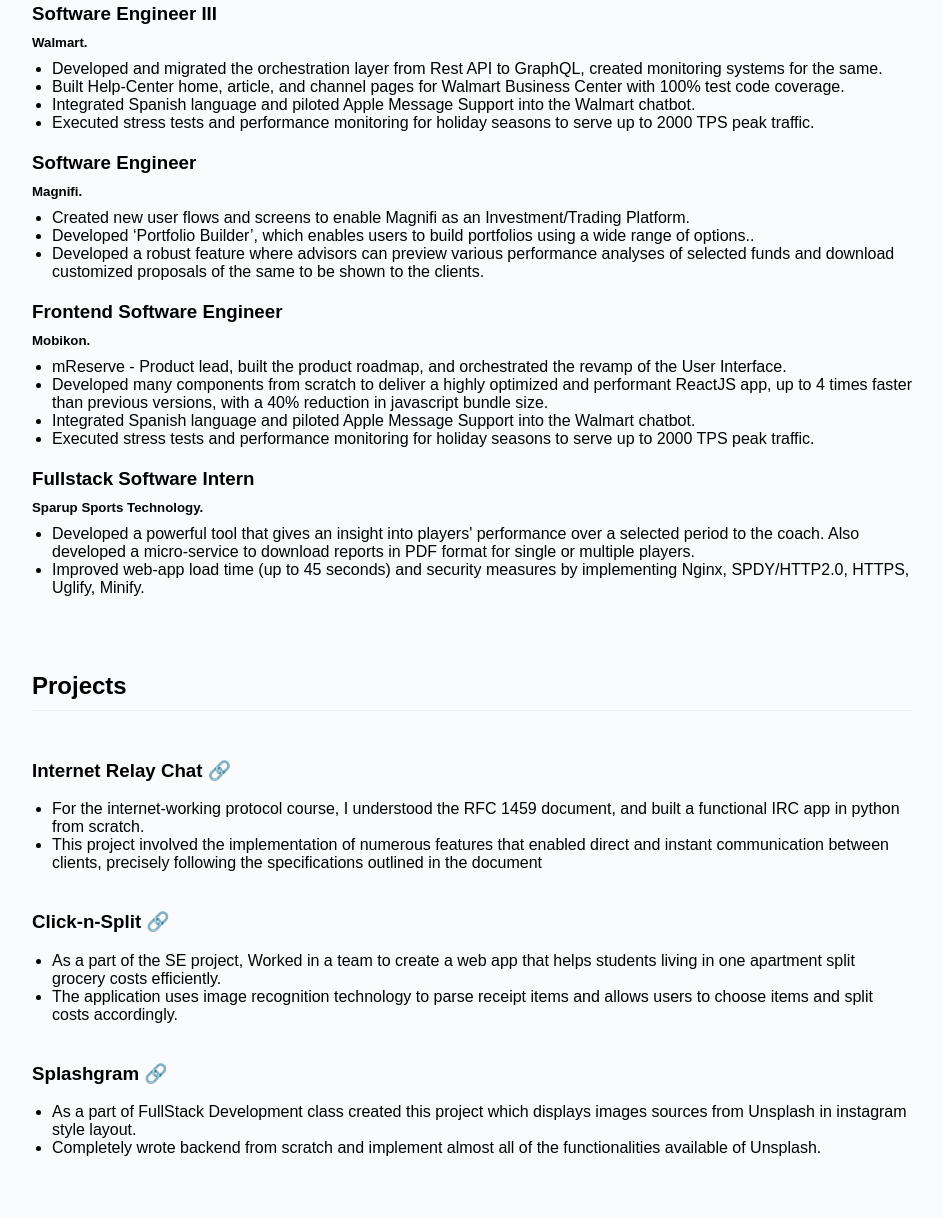
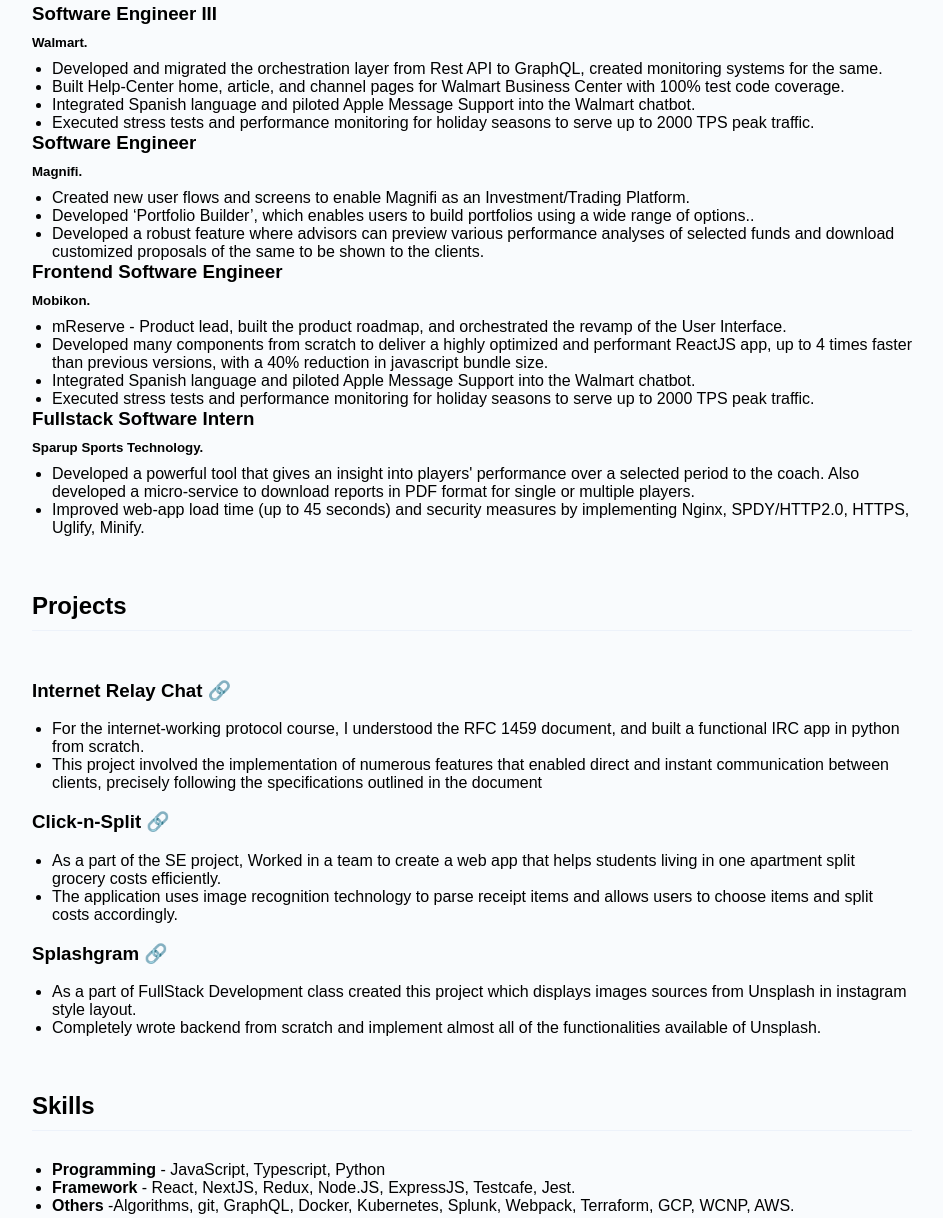
Before and after one commit to sarvesh2910/sarvesh, a plain HTML site: page index.html in a window 1280 px wide. Shown: the part 907-2125 px from the top of the page, without its empty margins (168-1111 px from the left). Drawn offline with Linux system fonts and the light colour scheme.

Commit message:
code formatting

```diff
--- a/index.html
+++ b/index.html
@@ -1,26 +1,29 @@
-<!doctype html>
+<!DOCTYPE html>
 <html lang="en">
   <head>
-    <meta charset="UTF-8">
-    <meta name="viewport"
-          content="width=device-width, user-scalable=no, initial-scale=1.0, maximum-scale=1.0, minimum-scale=1.0">
-    <meta http-equiv="X-UA-Compatible" content="ie=edge">
+    <meta charset="UTF-8" />
+    <meta
+      name="viewport"
+      content="width=device-width, user-scalable=no, initial-scale=1.0, maximum-scale=1.0, minimum-scale=1.0"
+    />
+    <meta http-equiv="X-UA-Compatible" content="ie=edge" />
     <title>Sarvesh Biradar</title>
-    <link rel="stylesheet" href="style.css">
+    <link rel="stylesheet" href="style.css" />
     <script src="index.js"></script>
   </head>
   <body>
-<section id="about" class="section about ">
+    <section id="about" class="section about">
       <img
         alt="A person in red jacket standing on the dunes at sunset time"
         class="img"
         src="./images/sarvesh.jpeg"
       />
       <h1>
-        Hello!<br>
-        My name is Sarvesh. <br>
-        A graduate student here at Portland State University. <br>
-        I'm Software engineer with 4 years of experience currently Mastering in Computer Science.
+        Hello!<br />
+        My name is Sarvesh. <br />
+        A graduate student here at Portland State University. <br />
+        I'm Software engineer with 4 years of experience currently Mastering in
+        Computer Science.
       </h1>
     </section>
     <header class="navigation-bar">
@@ -49,151 +52,145 @@
       </nav>
     </header>
     <section id="work" class="section work width">
-    <h1 class="stick">
-        Experience
-    </h1>
+      <h1 class="stick">Experience</h1>
 
       <div class="work-experience">
-        <h3>
-            Software Engineer III
-        </h3>
-        <h5>
-            Walmart.
-        </h5>
+        <h3>Software Engineer III</h3>
+        <h5>Walmart.</h5>
         <ul>
           <li>
-                Developed and migrated the orchestration layer from Rest API to GraphQL, created monitoring systems for
-                the
-                same.
+            Developed and migrated the orchestration layer from Rest API to
+            GraphQL, created monitoring systems for the same.
           </li>
           <li>
-                Built Help-Center home, article, and channel pages for Walmart Business Center with 100% test code
-                coverage.
-
+            Built Help-Center home, article, and channel pages for Walmart
+            Business Center with 100% test code coverage.
           </li>
           <li>
-                Integrated Spanish language and piloted Apple Message Support into the Walmart chatbot.
+            Integrated Spanish language and piloted Apple Message Support into
+            the Walmart chatbot.
           </li>
           <li>
-                Executed stress tests and performance monitoring for holiday seasons to serve up to 2000 TPS peak
-                traffic.
+            Executed stress tests and performance monitoring for holiday seasons
+            to serve up to 2000 TPS peak traffic.
+          </li>
+        </ul>
+      </div>
+      <div class="work-experience">
+        <h3>Software Engineer</h3>
+        <h5>Magnifi.</h5>
+        <ul>
+          <li>
+            Created new user flows and screens to enable Magnifi as an
+            Investment/Trading Platform.
+          </li>
+          <li>
+            Developed ‘Portfolio Builder’, which enables users to build
+            portfolios using a wide range of options..
+          </li>
+          <li>
+            Developed a robust feature where advisors can preview various
+            performance analyses of selected funds and download customized
+            proposals of the same to be shown to the clients.
+          </li>
+        </ul>
+      </div>
+      <div class="work-experience">
+        <h3>Frontend Software Engineer</h3>
+        <h5>Mobikon.</h5>
+        <ul>
+          <li>
+            mReserve - Product lead, built the product roadmap, and orchestrated
+            the revamp of the User Interface.
+          </li>
+          <li>
+            Developed many components from scratch to deliver a highly optimized
+            and performant ReactJS app, up to 4 times faster than previous
+            versions, with a 40% reduction in javascript bundle size.
+          </li>
+          <li>
+            Integrated Spanish language and piloted Apple Message Support into
+            the Walmart chatbot.
+          </li>
+          <li>
+            Executed stress tests and performance monitoring for holiday seasons
+            to serve up to 2000 TPS peak traffic.
+          </li>
+        </ul>
+      </div>
+      <div class="work-experience">
+        <h3>Fullstack Software Intern</h3>
+        <h5>Sparup Sports Technology.</h5>
+        <ul>
+          <li>
+            Developed a powerful tool that gives an insight into players'
+            performance over a selected period to the coach. Also developed a
+            micro-service to download reports in PDF format for single or
+            multiple players.
+          </li>
+          <li>
+            Improved web-app load time (up to 45 seconds) and security measures
+            by implementing Nginx, SPDY/HTTP2.0, HTTPS, Uglify, Minify.
+          </li>
+        </ul>
+      </div>
+    </section>
+    <section id="projects" class="section projects">
+      <h1 class="stick">Projects</h1>
+      <div class="work-experience">
+        <h3>
+          <a href="https://github.com/cs594-spring-2023-project/594irc"
+            >Internet Relay Chat 🔗</a
+          >
+        </h3>
+        <ul>
+          <li>
+            For the internet-working protocol course, I understood the RFC 1459
+            document, and built a functional IRC app in python from scratch.
+          </li>
+          <li>
+            This project involved the implementation of numerous features that
+            enabled direct and instant communication between clients, precisely
+            following the specifications outlined in the document
           </li>
         </ul>
       </div>
       <div class="work-experience">
         <h3>
-            Software Engineer
+          <a href="https://github.com/sarvesh2910/Click-n-Split"
+            >Click-n-Split 🔗</a
+          >
         </h3>
-        <h5>
-            Magnifi.
-        </h5>
         <ul>
           <li>
-                Created new user flows and screens to enable Magnifi as an Investment/Trading Platform.
+            As a part of the SE project, Worked in a team to create a web app
+            that helps students living in one apartment split grocery costs
+            efficiently.
           </li>
           <li>
-                Developed ‘Portfolio Builder’, which enables users to build portfolios using a wide range of options..
-            </li>
-            <li>
-                Developed a robust feature where advisors can preview various performance analyses of selected funds and download customized proposals of the same to be shown to the clients.
-            </li>
-
-        </ul>
-    </div>
-    <div class="work-experience">
-        <h3>
-            Frontend Software Engineer
-        </h3>
-        <h5>
-            Mobikon.
-        </h5>
-        <ul>
-            <li>
-                mReserve - Product lead, built the product roadmap, and orchestrated the revamp of the User Interface.
-            </li>
-            <li>
-                Developed many components from scratch to deliver a highly optimized and performant ReactJS app, up to 4 times faster than previous versions, with a 40% reduction in javascript bundle size.
-            </li>
-            <li>
-                Integrated Spanish language and piloted Apple Message Support into the Walmart chatbot.
-            </li>
-            <li>
-                Executed stress tests and performance monitoring for holiday seasons to serve up to 2000 TPS peak
-                traffic.
+            The application uses image recognition technology to parse receipt
+            items and allows users to choose items and split costs accordingly.
           </li>
         </ul>
       </div>
       <div class="work-experience">
         <h3>
-            Fullstack Software Intern
-        </h3>
-        <h5>
-            Sparup Sports Technology.
-        </h5>
-        <ul>
-            <li>
-                Developed a powerful tool that gives an insight into players' performance over a selected period to the coach. Also developed a micro-service to download reports in PDF format for single or multiple players.
-            </li>
-            <li>
-                Improved web-app load time (up to 45 seconds) and security measures by implementing Nginx, SPDY/HTTP2.0, HTTPS, Uglify, Minify.
-            </li>
-
-        </ul>
-    </div>
-
-</section>
-<section id="projects" class="section projects">
-    <h1 class="stick">
-        Projects
-    </h1>
-    <div class="work-experience">
-        <h3>
-            <a href="https://github.com/cs594-spring-2023-project/594irc">Internet Relay Chat 🔗</a>
+          <a href="https://github.com/KSKRLIFE/CS565Project">Splashgram 🔗</a>
         </h3>
         <ul>
           <li>
-                For the internet-working protocol course, I understood the RFC 1459 document, and built a functional IRC
-                app in python from scratch.
+            As a part of FullStack Development class created this project which
+            displays images sources from Unsplash in instagram style layout.
           </li>
           <li>
-                This project involved the implementation of numerous features that enabled direct and instant
-                communication between clients, precisely following the specifications outlined in the document
-            </li>
-        </ul>
-    </div>
-    <div class="work-experience">
-        <h3>
-            <a href="https://github.com/sarvesh2910/Click-n-Split">Click-n-Split 🔗</a></h3>
-        <ul>
-            <li>
-                As a part of the SE project, Worked in a team to create a web app that helps students living in one
-                apartment split grocery costs efficiently.
-            </li>
-            <li>
-                The application uses image recognition technology to parse receipt items and allows users to choose
-                items and split costs accordingly.
-            </li>
-        </ul>
-    </div>
-    <div class="work-experience">
-        <h3><a href="https://github.com/KSKRLIFE/CS565Project">Splashgram 🔗</a>
-        </h3>
-        <ul>
-            <li>
-                As a part of FullStack Development class created this project which displays images sources from
-                Unsplash in instagram style layout.
-            </li>
-            <li>
-                Completely wrote backend from scratch and implement almost all of the functionalities available of
-                Unsplash.
+            Completely wrote backend from scratch and implement almost all of
+            the functionalities available of Unsplash.
           </li>
         </ul>
       </div>
     </section>
     <section id="skills" class="section skills">
-    <h1 class="stick">
-        Skills
-    </h1>
+      <h1 class="stick">Skills</h1>
       <ul>
         <li>
           <span class="bold">Programming</span> - JavaScript, Typescript, Python
@@ -201,53 +198,52 @@
       </ul>
       <ul>
         <li>
-            <span class="bold">Framework</span> - React, NextJS, Redux, Node.JS, ExpressJS, Testcafe, Jest.
+          <span class="bold">Framework</span> - React, NextJS, Redux, Node.JS,
+          ExpressJS, Testcafe, Jest.
         </li>
       </ul>
       <ul>
         <li>
-            <span class="bold">Others</span> -Algorithms, git, GraphQL, Docker, Kubernetes, Splunk, Webpack, Terraform,
-            GCP, WCNP, AWS.
+          <span class="bold">Others</span> -Algorithms, git, GraphQL, Docker,
+          Kubernetes, Splunk, Webpack, Terraform, GCP, WCNP, AWS.
         </li>
       </ul>
     </section>
     <section id="contact" class="section contact">
-    <h1 class="stick">
-        Contact Me
-    </h1>
+      <h1 class="stick">Contact Me</h1>
       <div class="contact-option">
         <div class="social">
           <h4 class="form-heading">Connect on social platform</h4>
           <div class="content">
             <a href="https://github.com/sarvesh2910">Github 🔗</a>
-                <a href="https://www.linkedin.com/in/sarveshbiradar/">LinkedIn 🔗</a>
+            <a href="https://www.linkedin.com/in/sarveshbiradar/"
+              >LinkedIn 🔗</a
+            >
           </div>
         </div>
         <form id="form" onsubmit="formSubmit()" class="form">
           <h4 class="form-paragraph">Fill up the items in the form below.</h4>
           <div class="form-question">
             <label class="label" for="name">Name:</label>
-                <input type="text" id="name" name="name"/>
+            <input type="text" id="name" name="name" />
           </div>
-            <br/>
+          <br />
           <div class="form-question">
             <label class="label" for="email">Email:</label>
-                <input type="email" id="email" name="email"/>
+            <input type="email" id="email" name="email" />
           </div>
-            <br/>
+          <br />
           <div class="form-question">
             <label class="label" for="message">Message:</label>
             <textarea id="message" name="message"></textarea>
           </div>
-            <br/>
+          <br />
           <div class="button-container">
-                <input class="primary button" type="submit" value="Submit"/>
-                <input class="secondary button" type="reset" value="Reset"/>
+            <input class="primary button" type="submit" value="Submit" />
+            <input class="secondary button" type="reset" value="Reset" />
           </div>
         </form>
-
       </div>
-
     </section>
   </body>
 </html>
--- a/index.js
+++ b/index.js
@@ -5,8 +5,8 @@ const formSubmit = () => {
   const date = document.getElementById("message").value;
   if (!name || !email || !date) {
     alert("Please fill all fields");
-    }else{
-        alert("This doesn't work yet. Why not connect on LinkedIn?")
+  } else {
+    alert("This doesn't work yet. Why not connect on LinkedIn?");
     document.getElementById("form").reset();
   }
 };
--- a/style.css
+++ b/style.css
@@ -2,8 +2,8 @@
   box-sizing: border-box;
   font-family: sans-serif;
 }
-html{
-    scroll-behavior: smooth
+html {
+  scroll-behavior: smooth;
 }
 
 body {
@@ -16,7 +16,8 @@ a {
   cursor: pointer;
 }
 
-li, ul {
+li,
+ul {
   all: unset;
 }
 
@@ -28,7 +29,8 @@ li, ul {
   z-index: 33;
 }
 
-nav, .navigation-bar-wrapper {
+nav,
+.navigation-bar-wrapper {
   max-width: 900px;
   width: 100%;
   display: flex;
@@ -46,7 +48,6 @@ nav, .navigation-bar-wrapper {
   cursor: pointer;
 }
 
-
 .section {
   width: 100%;
   max-width: 900px;
@@ -56,7 +57,7 @@ nav, .navigation-bar-wrapper {
   display: flex;
 }
 
-.stick{
+.stick {
   position: sticky;
   top: 45px;
   background: #f9fbfd;
@@ -89,22 +90,21 @@ nav, .navigation-bar-wrapper {
   margin: 0 0 10px;
 }
 
-.work-experience{
-    margin: 0 0 20px 0;
-}
-.projects{
+.projects {
   flex-direction: column;
 }
 
-.skills{
+.skills {
   flex-direction: column;
   justify-content: center;
 }
-.skills span{
+.skills span {
   font-weight: bold;
 }
 
-.work li, .projects li,.skills li {
+.work li,
+.projects li,
+.skills li {
   all: revert;
   margin-left: 20px;
 }
@@ -112,10 +112,10 @@ nav, .navigation-bar-wrapper {
 .contact {
   flex-direction: column;
 }
-.contact-option{
+.contact-option {
   display: flex;
 }
-.social{
+.social {
   max-width: 400px;
   width: 100%;
   display: flex;
@@ -128,23 +128,23 @@ nav, .navigation-bar-wrapper {
   flex-direction: column;
   display: flex;
 }
-.contact a{
+.contact a {
   margin: 10px 0;
-
 }
 
-.form{
+.form {
   max-width: 400px;
   width: 100%;
   display: flex;
   flex-direction: column;
 }
-.form-question{
+.form-question {
   display: flex;
   justify-content: space-between;
   align-items: center;
 }
-input,textarea{
+input,
+textarea {
   padding: 8px;
   width: 50%;
 }
@@ -175,13 +175,13 @@ input,textarea{
 }
 
 @media screen and (max-width: 500px) {
-   .hide{
+  .hide {
     display: none;
   }
-    .contact-option{
+  .contact-option {
     flex-direction: column;
   }
-    .social{
+  .social {
     align-items: flex-start;
   }
 }
```
Also changed, not shown: 1 other file. Lines whose indentation alone changed are shown as unchanged.
